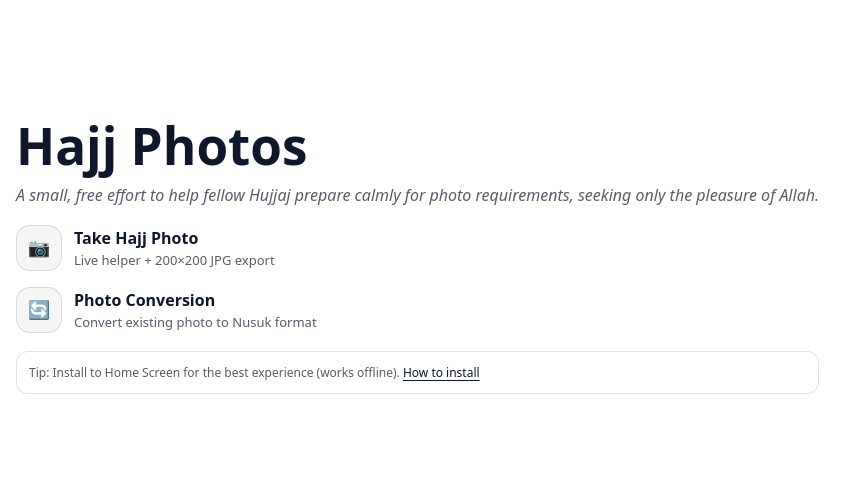
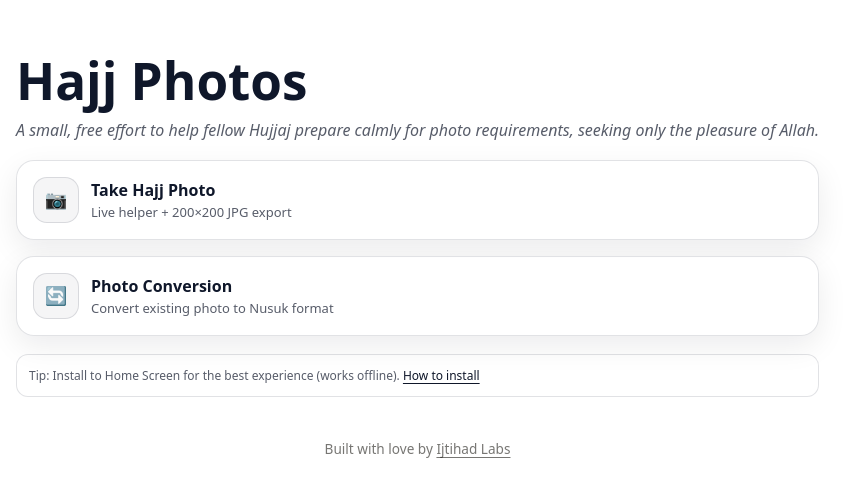
Before and after one commit to ijtihadlabs/hajj-photos, a React (Vite) app: page / in a window 1280 px wide. Shown: the part 150-646 px from the top of the page, without its empty margins (0-867 px from the left). Built offline with nearby package versions, Linux system fonts and the light colour scheme.

Commit message:
Add humble footer credit

```diff
--- a/src/App.tsx
+++ b/src/App.tsx
@@ -43,6 +43,15 @@
     <a className="pill-link" href="/#/home" aria-label="Back to Home">
       ← Home
     </a>
+  );
+}
+
+function AppFooter() {
+  return (
+    <div className="app-footer">
+      Built with love by {" "}
+      <a href="https://ijtihadlabs.org">Ijtihad Labs</a>
+    </div>
   );
 }
 
@@ -96,6 +105,7 @@
           How to install
         </a>
       </div>
+      <AppFooter />
     </div>
   );
 }
@@ -105,6 +115,7 @@
     <div className="app-shell" style={{ display: "grid", gap: 12 }}>
       <BackHome />
       <PhotoConverter />
+      <AppFooter />
     </div>
   );
 }
@@ -155,6 +166,7 @@
       <div style={{ fontSize: 12, color: "var(--muted)" }}>
         Tip: After installing, the app opens faster and can work offline.
       </div>
+      <AppFooter />
     </div>
   );
 }
--- a/src/index.css
+++ b/src/index.css
@@ -124,8 +124,6 @@
   gap: 16px;
 }
 
-}
-
 .module-card {
   display: grid;
   gap: 8px;
@@ -219,3 +217,23 @@
   color: var(--text);
   background: var(--card-bg);
 }
+
+/* App footer */
+.app-footer {
+  margin-top: 1.5rem;
+  text-align: center;
+  font-size: 0.85rem;
+  color: rgba(29, 27, 22, 0.6);
+}
+
+.app-footer a {
+  color: inherit;
+  text-decoration: underline;
+  text-underline-offset: 3px;
+}
+
+@media (prefers-color-scheme: dark) {
+  .app-footer {
+    color: rgba(243, 239, 230, 0.7);
+  }
+}
--- a/src/take-photo/TakeHajjPhoto.tsx
+++ b/src/take-photo/TakeHajjPhoto.tsx
@@ -575,6 +575,11 @@
           </div>
         </div>
       )}
+
+      <div className="app-footer">
+        Built with love by {" "}
+        <a href="https://ijtihadlabs.org">Ijtihad Labs</a>
+      </div>
     </div>
   );
 }
```
